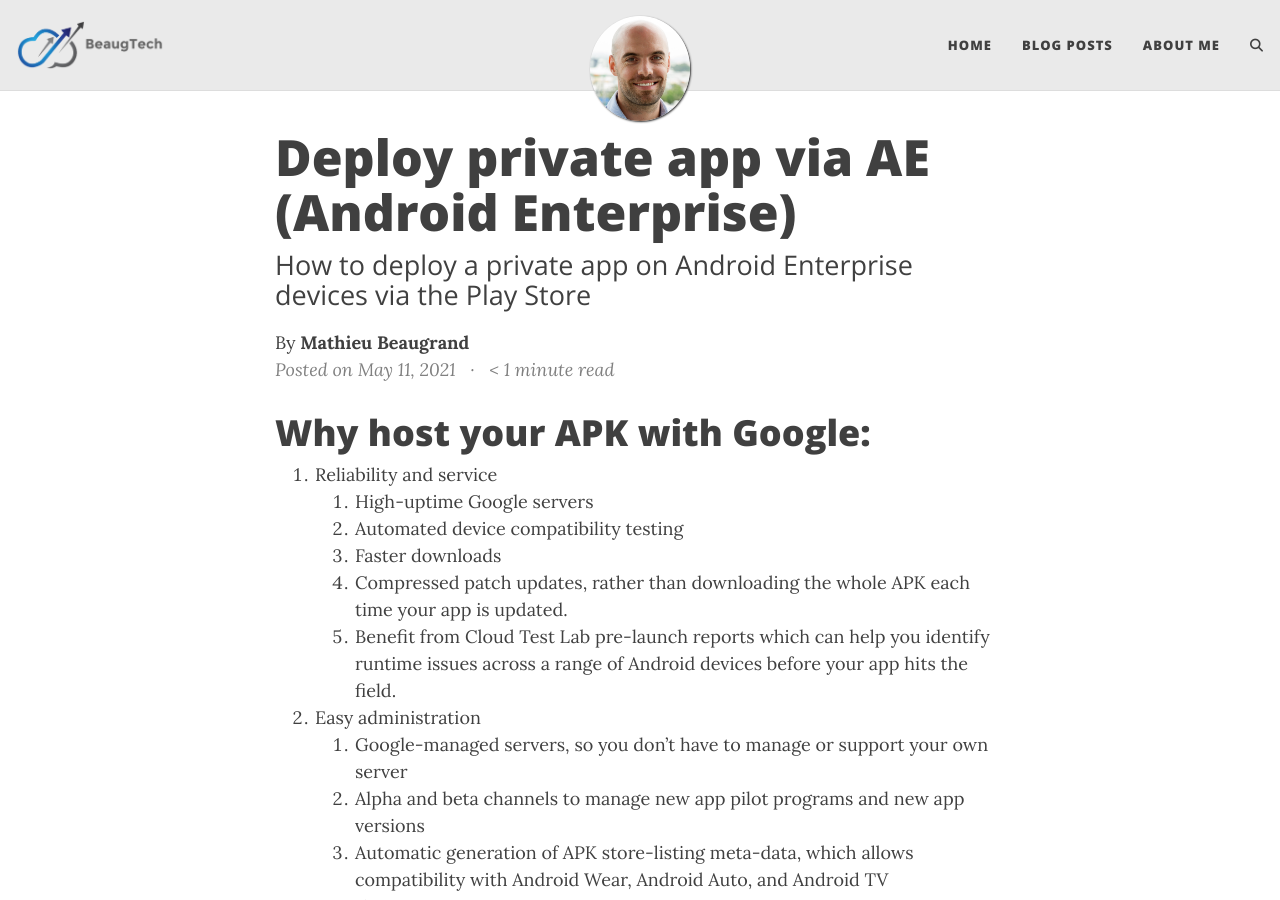
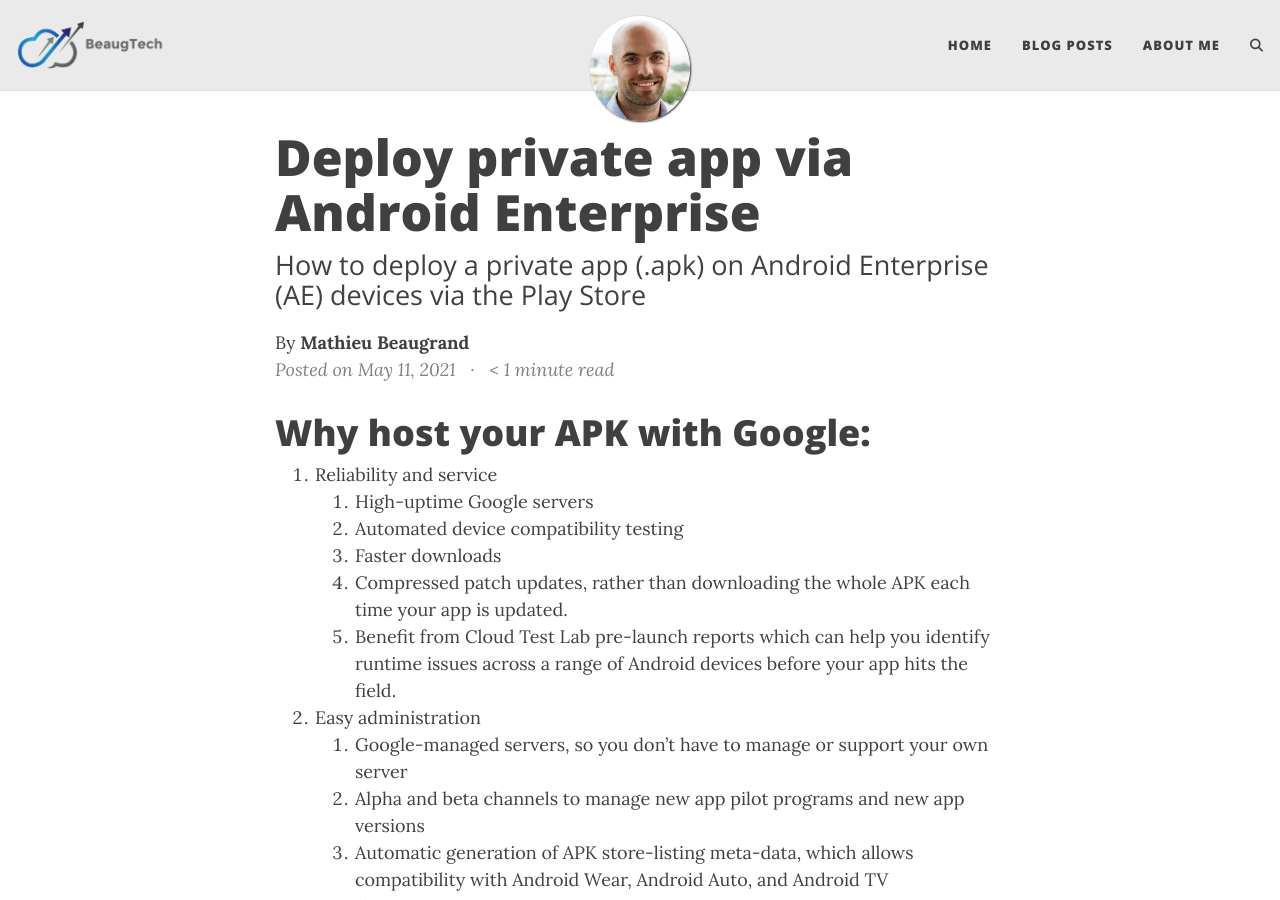
Before and after one commit to Matt95B/blog, a Jekyll site: the page built from _posts/2021-05-11-Android-private-app.md, in a window 1280 px wide and 900 px high. Built offline with Jekyll 4.4.1, drawn with Linux system fonts in a browser that asks for light colours; comment, search, counter and statistics services are not loaded.

Commit message:
update
Signed-off-by: Mathieu Beaugrand <189304497+Matt95B@users.noreply.github.com>

```diff
--- a/_posts/2021-05-11-Android-private-app.md
+++ b/_posts/2021-05-11-Android-private-app.md
@@ -1,7 +1,7 @@
 ---
 layout: post
-title: Deploy private app via AE (Android Enterprise)
-subtitle: How to deploy a private app on Android Enterprise devices via the Play Store
+title: Deploy private app via Android Enterprise
+subtitle: How to deploy a private app (.apk) on Android Enterprise (AE) devices via the Play Store
 tags: [Android, Google, Android Enterprise, Play Store, App]
 readtime: true
 comments: true
```
Also changed, not shown: _posts/2025-09-24-DEM-noadmode-migration.md (+1 -1 lines).
